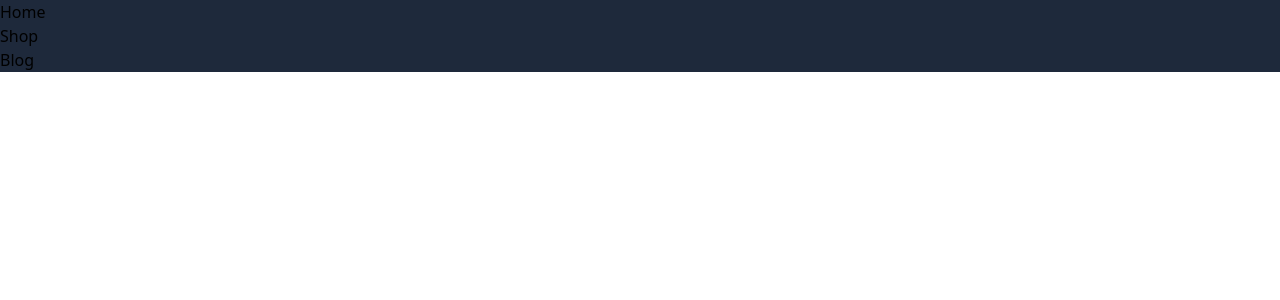
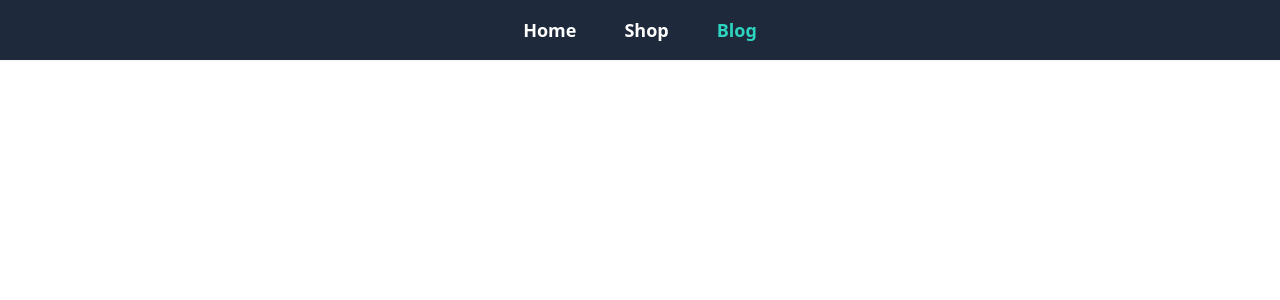
Before and after one commit to devhausleipzigacademy/camp10-tailwind, a React (Vite) app: page / in a window 1280 px wide. Shown: the top 300 px of the page. Built offline with nearby package versions, Linux system fonts and the light colour scheme.

Commit message:
setup active

```diff
--- a/src/components/navbar/NavItem.tsx
+++ b/src/components/navbar/NavItem.tsx
@@ -1,12 +1,20 @@
 type Props = {
   name: string;
   link: string;
+  isActive: boolean;
 };
 
-function NavItem({ link, name }: Props) {
+function NavItem({ link, name, isActive }: Props) {
   return (
     <li>
-      <a href={link}>{name}</a>
+      <a
+        className={`${
+          isActive ? "text-teal-400" : "text-white"
+        } text-lg font-semibold`}
+        href={link}
+      >
+        {name}
+      </a>
     </li>
   );
 }
--- a/src/components/navbar/Navbar.tsx
+++ b/src/components/navbar/Navbar.tsx
@@ -5,21 +5,30 @@ function Navbar() {
     {
       name: "Home",
       link: "/home",
+      isActive: false,
     },
     {
       name: "Shop",
       link: "/shop",
+      isActive: false,
     },
     {
       name: "Blog",
       link: "/blog",
+      isActive: true,
     },
   ];
   return (
-    <nav className="bg-slate-800">
-      <ul>
+    <nav className="bg-slate-800 py-4 drop-shadow-sm">
+      <ul className="flex justify-center gap-12">
         {navItems.map((item) => {
-          return <NavItem link={item.link} name={item.name} />;
+          return (
+            <NavItem
+              link={item.link}
+              name={item.name}
+              isActive={item.isActive}
+            />
+          );
         })}
       </ul>
     </nav>
```
